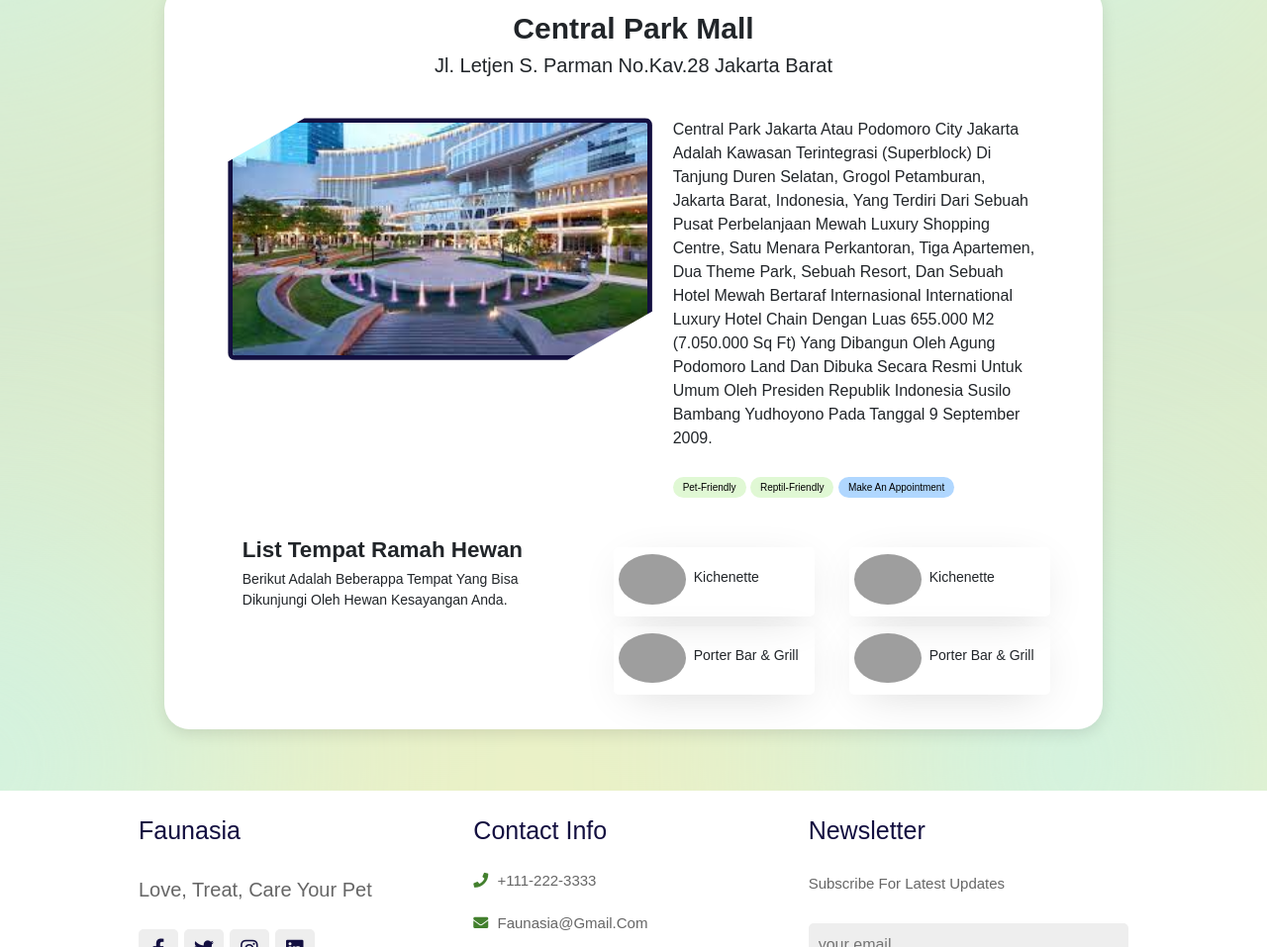
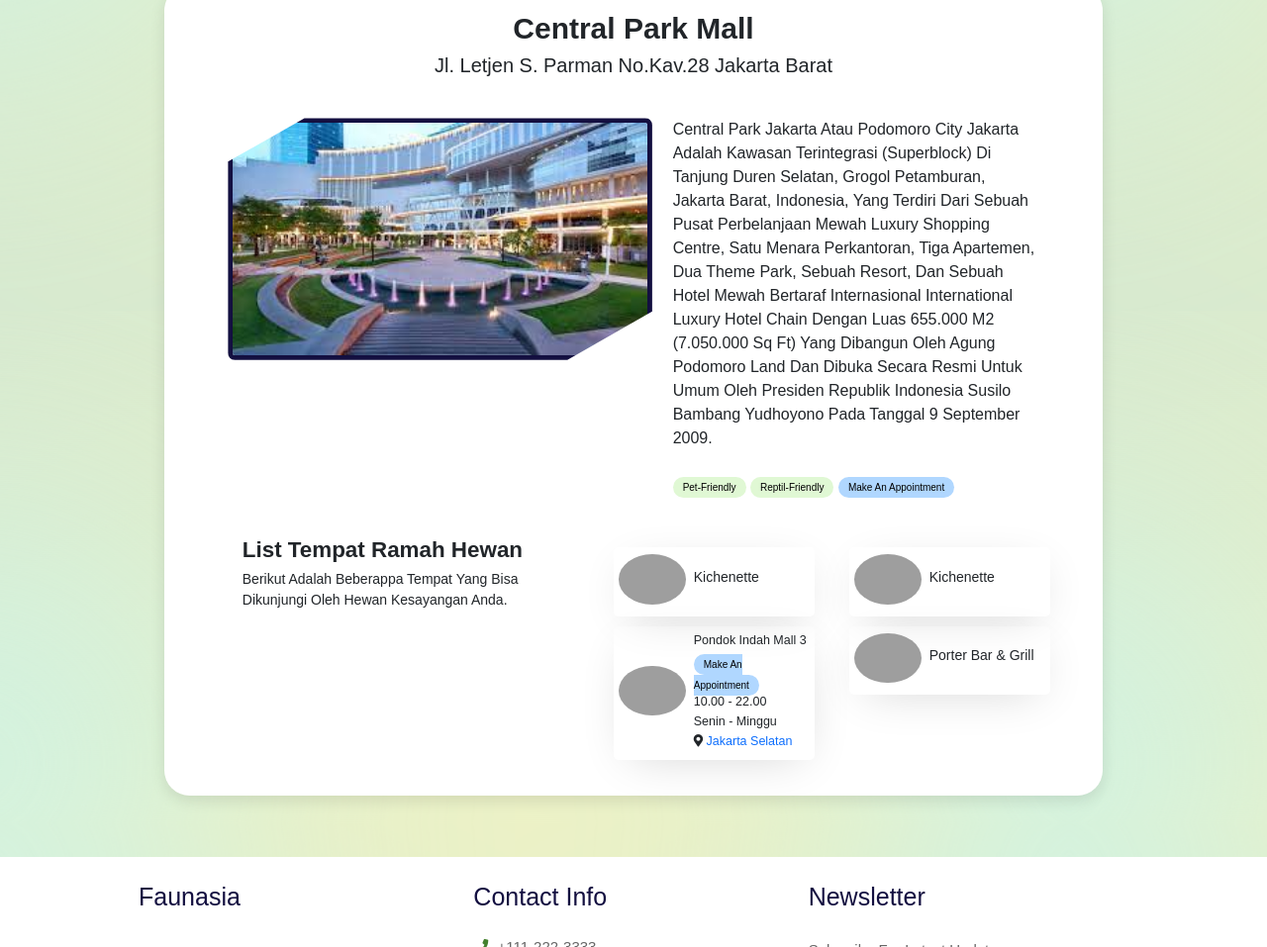
Before and after one commit to irenemariajoseph/WebDevFrontEnd, a plain HTML site: page places.html in a window 1280 px wide. Shown: the part 248-1205 px from the top of the page at 99% size. Drawn offline with nearby package versions, Linux system fonts and the light colour scheme; grey boxes are pictures that could not be loaded.

Commit message:
Update places.html

```diff
--- a/places.html
+++ b/places.html
@@ -108,7 +108,15 @@
                   src="https://www.centralparkjakarta.com/wp-content/uploads/2017/11/Logo-Porter-375x400.jpg"
                   alt="Food Menu">
                 <div class="menu-list">
-                  <p class="menu-name">Porter Bar & Grill</p>
+                  <h5>Pondok Indah Mall 3</h5>
+                  <a class="tagform" data-bs-toggle="modal" data-bs-target="#myModal"> Make An Appointment </a>
+                  <br>
+                  <h5>10.00 - 22.00</h5>
+                  <h5>Senin - Minggu</h5>
+                  <h5 class="card-address"> <i class="fas fa-map-marker-alt"></i><a
+                      href="https://www.google.co.id/maps/place/Pondok+Indah+Mall+3/@-6.2650587,106.7811367,18z/data=!4m9!1m2!2m1!1spim+3!3m5!1s0x2e69f181c94b93b9:0x2d1bdc0356a478a8!8m2!3d-6.2638455!4d106.7823753!15sCgVwaW0gM1oHIgVwaW0gM5IBD3Nob3BwaW5nX2NlbnRlcpoBJENoZERTVWhOTUc5blMwVkpRMEZuU1VSWGJIQkhkRGgzUlJBQg?hl=id&authuser=0">
+                      Jakarta Selatan</a></h5>
+
                 </div>
               </div>
             </div>
```
